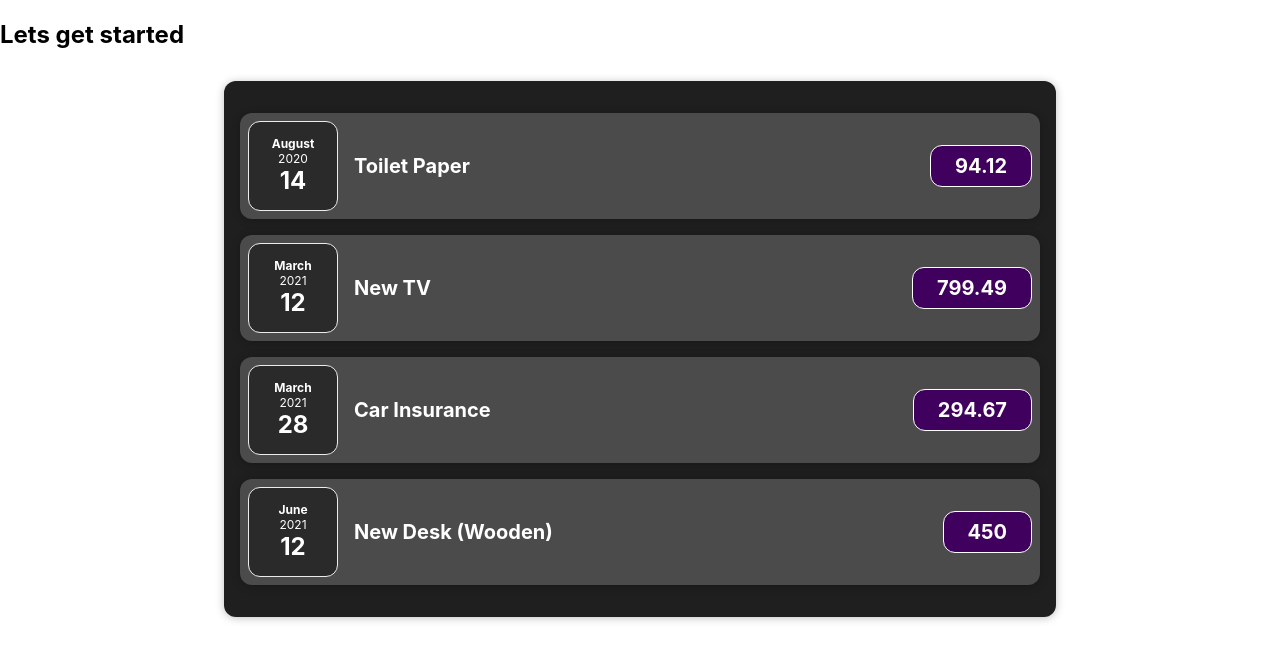
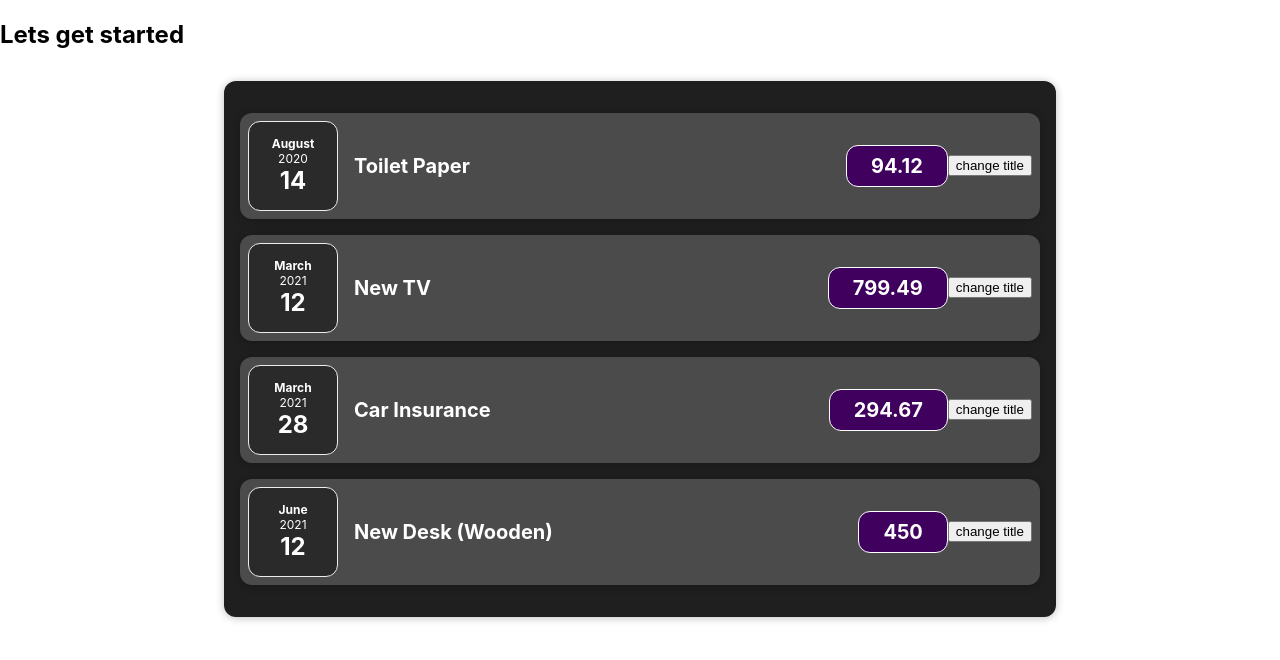
Before and after one commit to andrew-batshoun/first_react_project, a React (Create React App) app: page / in a window 1280 px wide. Shown: the top 660 px of the page. Built offline with nearby package versions, Linux system fonts and the light colour scheme.

Commit message:
added usestate

```diff
--- a/src/components/Expenses/ExpenseItem.js
+++ b/src/components/Expenses/ExpenseItem.js
@@ -1,17 +1,24 @@
 import ExpenseDate from "./ExpenseDate";
 import Card from "../UI/Card";
 import './ExpenseItem.css';
+import {useState} from "react";
 
 
 function ExpenseItem(props) {
+    const [title, setTitle] = useState(props.title);
 
+
+    const clickHandler = () => {
+        setTitle('Updated');
+    };
     return (
         <Card className="expense-item">
             <ExpenseDate date={props.date}/>
             <div className="expense-item__description">
-                <h2>{props.title}</h2>
+                <h2>{title}</h2>
                 <div className="expense-item__price">{props.amount}</div>
             </div>
+            <button onClick={clickHandler}>change title</button>
         </Card>);
 }
 
```
